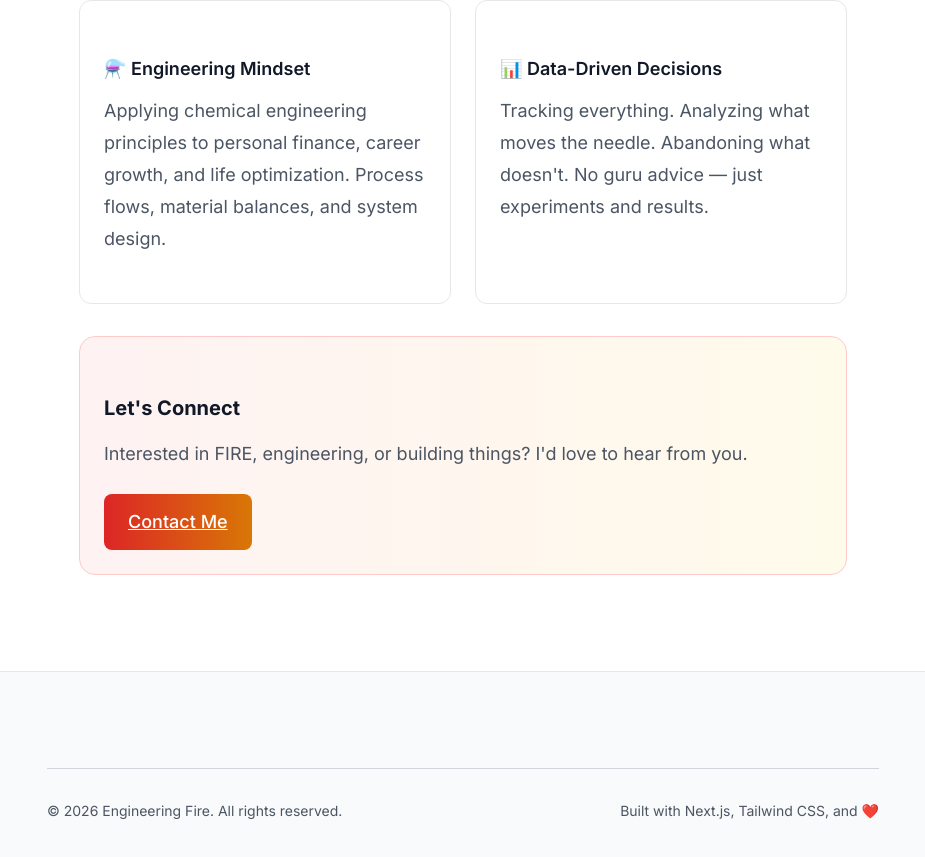
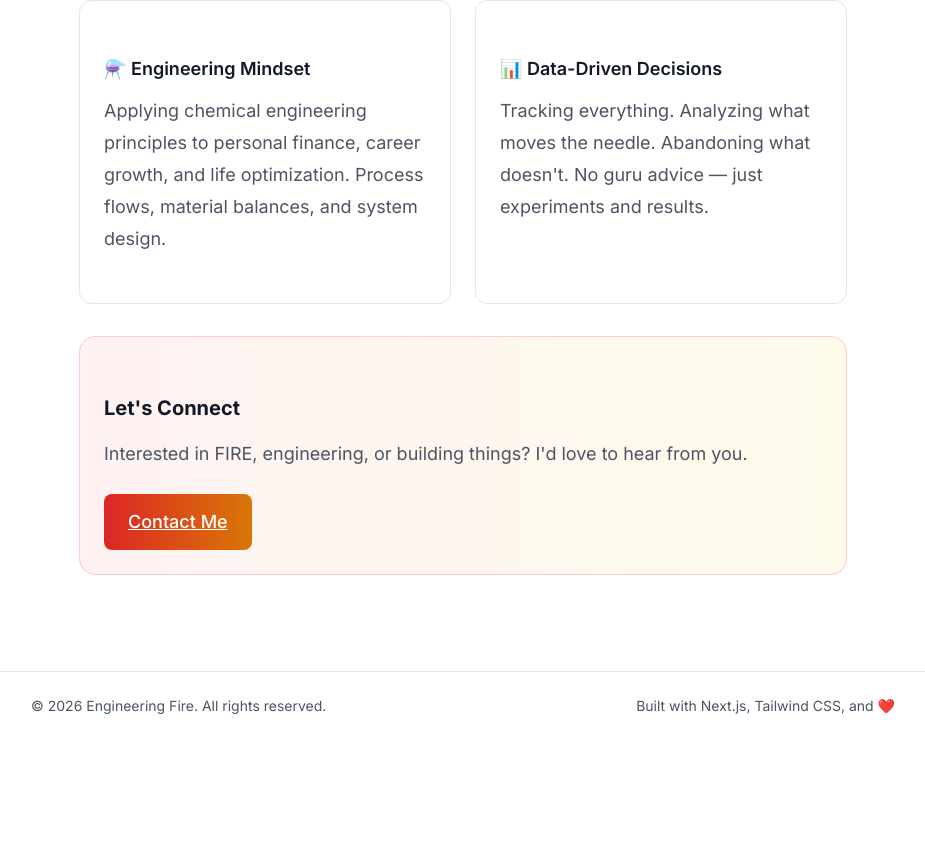
Before and after one commit to jdsebo15/engineering-fire, a Next.js app: page / in a window 1280 px wide. Shown: the part 1711-2568 px from the top of the page, without its empty margins (177-1102 px from the left). After the commit the page ends 2451 px from the top, so only its background shows below. Built offline with nearby package versions, Linux system fonts and the light colour scheme.

Commit message:
Clean up footer: remove bar, minimal padding, tight fit around text

```diff
--- a/components/footer.tsx
+++ b/components/footer.tsx
@@ -1,16 +1,14 @@
 export function Footer() {
   return (
-    <footer className="mt-16 border-t border-gray-200 dark:border-gray-800 bg-gray-50 dark:bg-gray-900">
-      <div className="max-w-4xl mx-auto px-4 sm:px-6 lg:px-8 py-12">
-        <div className="mt-12 pt-8 border-t border-gray-300 dark:border-gray-700">
-          <div className="flex flex-col md:flex-row justify-between items-center">
-            <p className="text-sm text-gray-600 dark:text-gray-400">
-              © {new Date().getFullYear()} Engineering Fire. All rights reserved.
-            </p>
-            <p className="text-sm text-gray-600 dark:text-gray-400 mt-2 md:mt-0">
-              Built with Next.js, Tailwind CSS, and ❤️
-            </p>
-          </div>
+    <footer className="mt-16 border-t border-gray-200 dark:border-gray-800">
+      <div className="max-w-4xl mx-auto px-4 py-6">
+        <div className="flex flex-col md:flex-row justify-between items-center gap-2">
+          <p className="text-sm text-gray-600 dark:text-gray-400">
+            © {new Date().getFullYear()} Engineering Fire. All rights reserved.
+          </p>
+          <p className="text-sm text-gray-600 dark:text-gray-400">
+            Built with Next.js, Tailwind CSS, and ❤️
+          </p>
         </div>
       </div>
     </footer>
```
